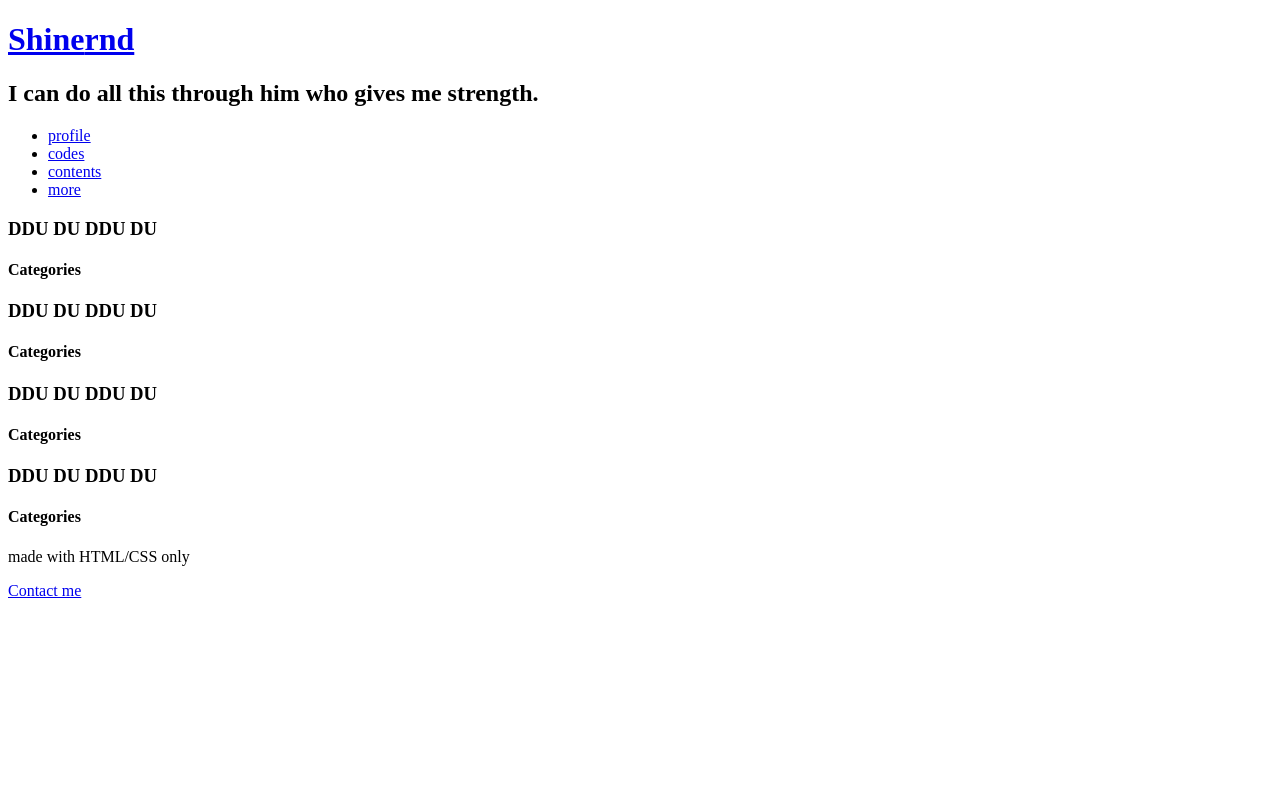
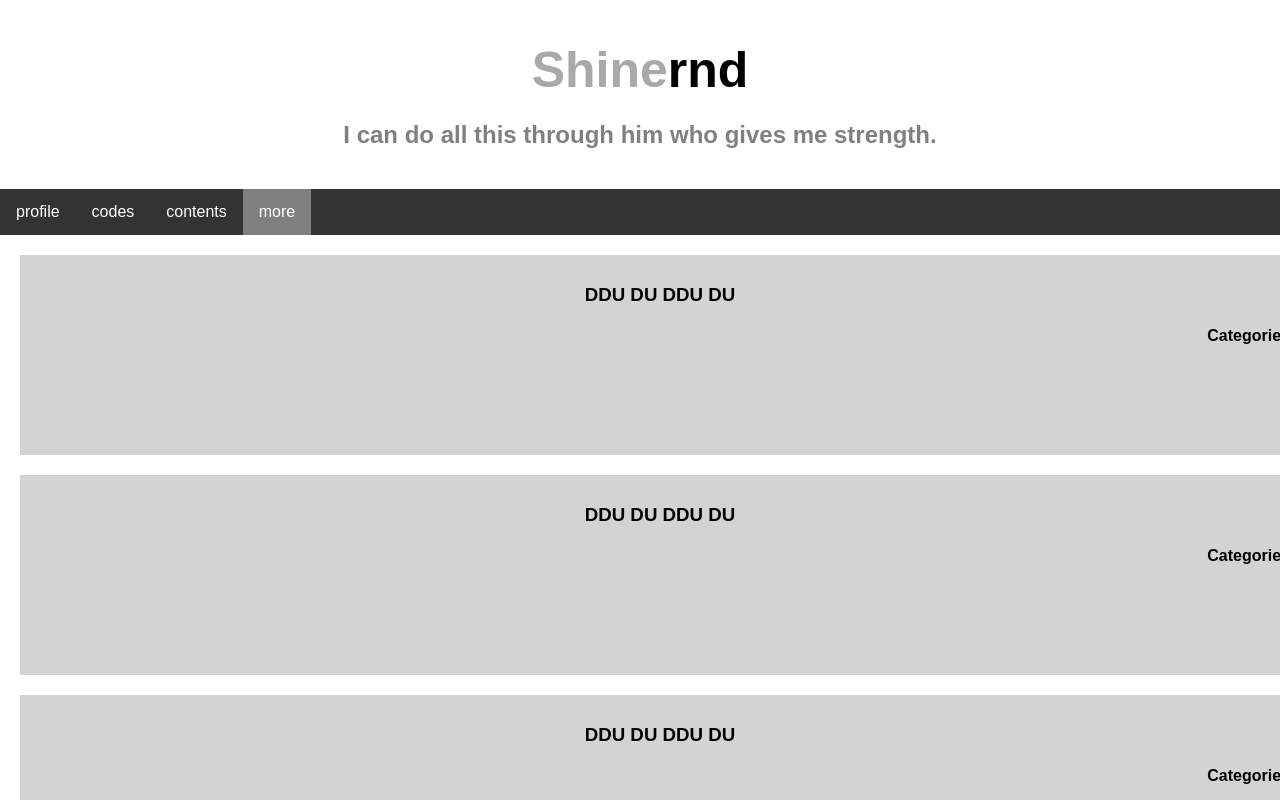
Before and after one commit to Shinernd/Shinernd.github.io, a plain HTML site: page pages/more.html in a window 1280 px wide. Shown: the top 800 px of the page. Drawn offline with Linux system fonts and the light colour scheme.

Commit message:
Complete CSS

```diff
--- a/pages/more.html
+++ b/pages/more.html
@@ -7,7 +7,7 @@
 </head>
 <body>
     <header>
-        <h1><a href="../index.html"><span>Shine</span>rnd</a></h1>
+        <h1><a href="../index.html">Shine<span>rnd</span></a></h1>
         <h2>I can do all this through him who gives me strength.</h2>
     </header><!--ejs-->
 
@@ -43,8 +43,8 @@
     </main>
 
     <footer>
-        <div id="left"><p>made with HTML/CSS only</p></div>
-        <div id="right"><p><a href="profile.html">Contact me</a></p></div>
+        <div id="left">made with HTML/CSS only</div>
+        <div id="right"><a href="profile.html">Contact me</a></div>
     </footer><!--ejs-->
 </body>
 </html>
--- a/style.css
+++ b/style.css
@@ -0,0 +1,132 @@
+* {
+    box-sizing: border-box;
+}
+
+body {
+    font-family: Arial;
+    margin: 0;
+}
+
+header {
+    text-align: center;
+    padding: 20px;
+}
+
+header h1 a{
+    text-decoration: none;
+    font-size: 50px;
+}
+
+header h1 a span{
+    color: black;
+}
+
+header h1 a:link, header h1 a:visited {
+    color: darkgray;
+}
+
+header h1 a:hover, header h1 a:active {
+    color: black;
+}
+
+header h2 {
+    color: gray;
+}
+
+nav ul {
+    display: flex;
+    list-style-type: none;
+    margin: 0;
+    padding: 0;
+    overflow: hidden;
+    background-color: #333;
+}
+
+nav li {
+    float: right;
+}
+
+nav li #prf {
+    float: left;
+}
+
+nav li a {
+    display: block;
+    color: white;
+    text-align: center;
+    padding: 14px 16px;
+    text-decoration: none;
+}
+
+nav li a:hover {
+    background-color: #111;
+}
+
+.active {
+    background-color: gray;
+}
+
+.post {
+    background-color: lightgrey;
+    height: 200px;
+    width: 100%;
+    padding: 10px;
+    margin: 20px;
+}
+
+.post h3 {
+    text-align: center;
+}
+
+.post h4 {
+    text-align: right;
+}
+
+.contents_container {
+    display: flex;
+    flex-wrap: wrap;
+    padding: 0 4px;
+    justify-content: center;
+}
+
+.content h3 {
+    padding: 10px;
+}
+
+.content {
+    box-shadow: 0 4px 8px 0 rgba(0, 0, 0, 0.2), 0 6px 20px 0 rgba(0, 0, 0, 0.19);
+    margin: 5px;
+    vertical-align: middle;
+    flex: 23.75%;
+    max-width: 23.75%;
+    min-width: 300px;
+}
+
+.content img {
+    width: 100%;
+}
+
+footer {
+    background-color: #f1f1f1;
+    color: gray;
+    padding: 10px;
+    display: flex;
+}
+footer #left {
+    flex: 60%;
+}
+
+footer #right {
+    flex: 40;
+    text-align: right;
+}
+
+footer #right a {
+    text-decoration: none;
+}
+
+@media screen and (max-width: 600px) {
+    nav, footer {
+        flex-direction: column;
+    }
+}
```
Also changed, not shown: index.html (+4 -4 lines), pages/codes.html (+3 -3 lines), pages/contents.html (+6 -3 lines), pages/profile.html (+3 -3 lines).
